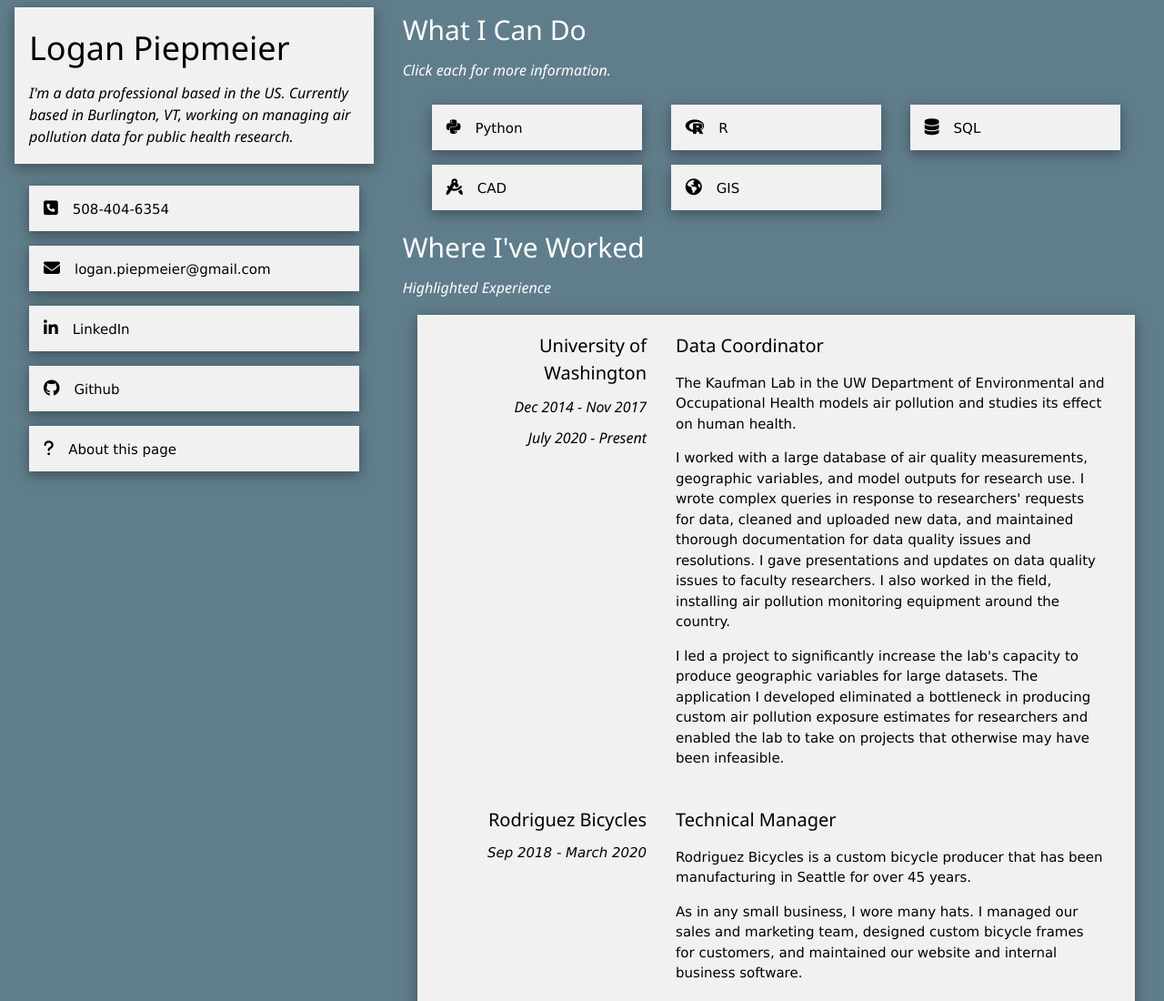
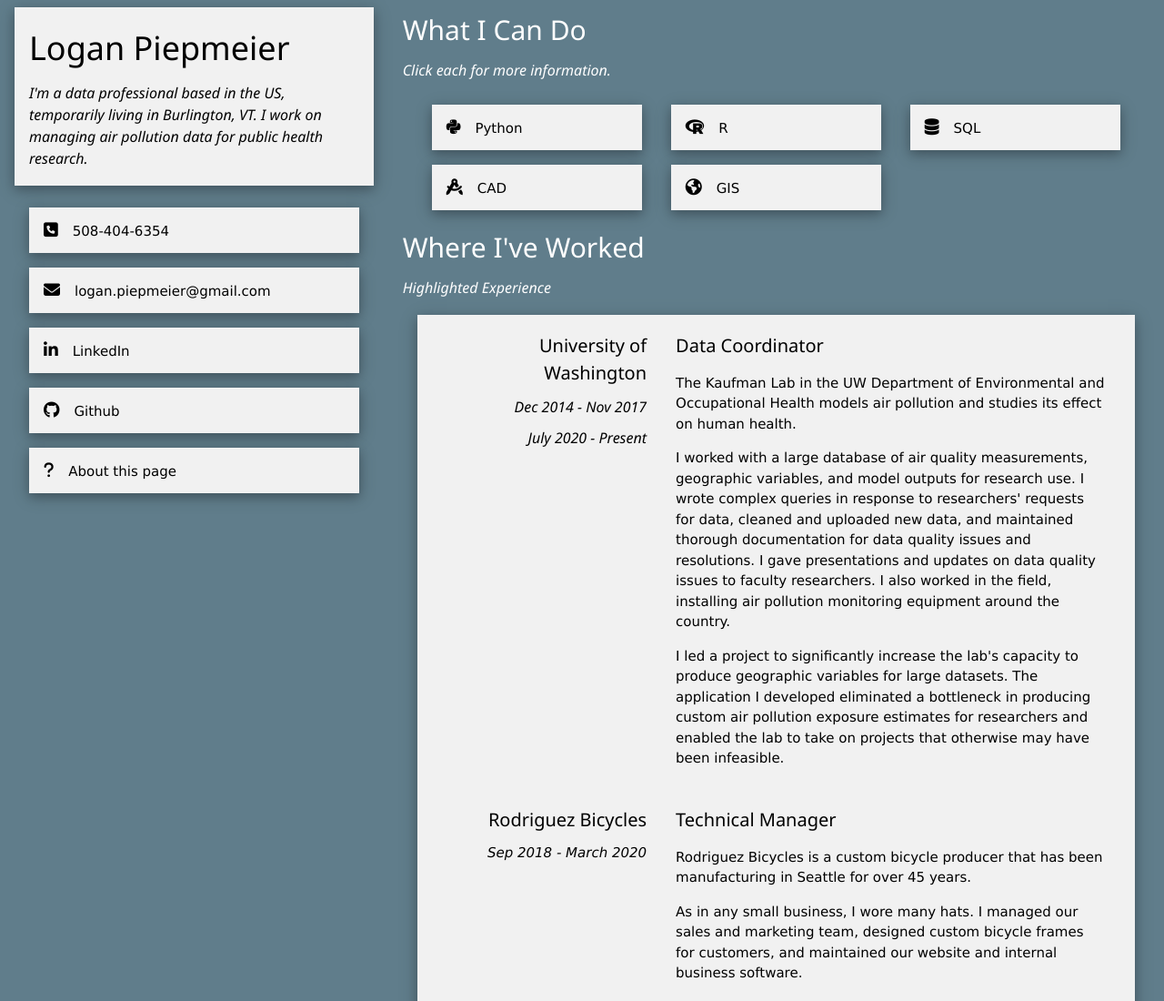
Before and after one commit to lpiep/lpiep.github.io, a plain HTML site: page index.html in a window 1280 px wide. Shown: the top 1100 px of the page at 91% size. Drawn offline with nearby package versions, Linux system fonts and the light colour scheme.

Commit message:
Update index.html

```diff
--- a/index.html
+++ b/index.html
@@ -34,7 +34,7 @@
                         I like things like digging into the particulars of a dataset and where it came from. I like making simple, informative visualizations. I like figuring out how to structure business systems so that people can do their best work easily.
                     </h6>
                     -->
-                    <h6>I'm a data professional based in the US. Currently based in Burlington, VT, working on managing air pollution data for public health research. </h6>
+                    <h6>I'm a data professional based in the US, temporarily living in Burlington, VT. I work on managing air pollution data for public health research. </h6>
                 </div>
             </div>
             <div class="w3-container w3-padding">
```
